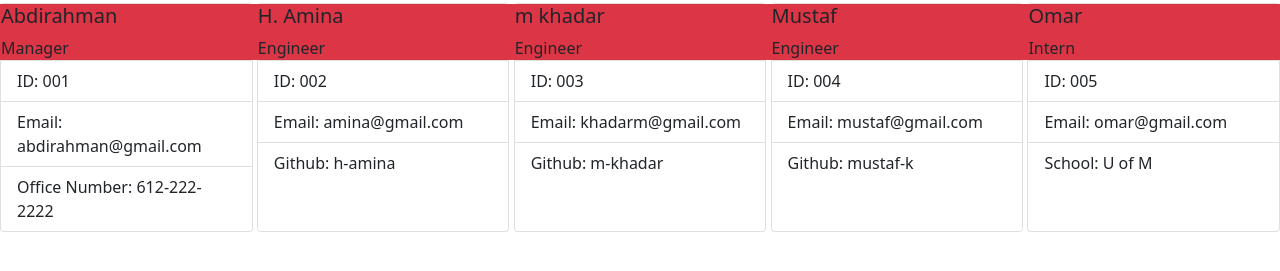
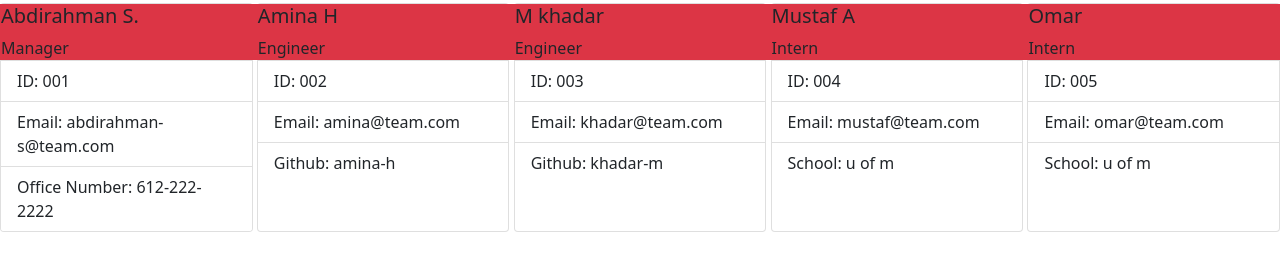
Before and after one commit to Cumar-khalif/Team-Profile-Generator, a website: page dist/index.html in a window 1280 px wide. Shown: the part 53-324 px from the top of the page. Drawn offline with nearby package versions, Linux system fonts and the light colour scheme.

```diff
--- a/dist/index.html
+++ b/dist/index.html
@@ -19,13 +19,13 @@
 <div class="card" style="width: 18rem;">
     <div class="align-items-center">
          <section class="row justify-content-around bg-danger">
-             <h5 class="card-title">Abdirahman</h5>
+             <h5 class="card-title">Abdirahman S.</h5>
              <p class="card-text">Manager</p>
          </section>
     </div>
          <ul class="list-group list-group-flush">
             <li class="list-group-item">ID: 001</li>
-            <li class="list-group-item">Email: abdirahman@gmail.com</li>
+            <li class="list-group-item">Email: abdirahman-s@team.com</li>
             <li class="list-group-item">Office Number: 612-222-2222</li>
         </ul>
  </div>
@@ -33,42 +33,42 @@
 <div class="card" style="width: 18rem;">
     <div class="align-items-center">
          <section class="row justify-content-around bg-danger">
-             <h5 class="card-title">H. Amina</h5>
+             <h5 class="card-title">Amina H</h5>
              <p class="card-text">Engineer</p>
          </section>
     </div>
          <ul class="list-group list-group-flush">
             <li class="list-group-item">ID: 002</li>
-            <li class="list-group-item">Email: amina@gmail.com</li>
-            <li class="list-group-item">Github: h-amina</li>
+            <li class="list-group-item">Email: amina@team.com</li>
+            <li class="list-group-item">Github: amina-h</li>
         </ul>
  </div>
 ,
 <div class="card" style="width: 18rem;">
     <div class="align-items-center">
          <section class="row justify-content-around bg-danger">
-             <h5 class="card-title">m khadar</h5>
+             <h5 class="card-title">M khadar</h5>
              <p class="card-text">Engineer</p>
          </section>
     </div>
          <ul class="list-group list-group-flush">
             <li class="list-group-item">ID: 003</li>
-            <li class="list-group-item">Email: khadarm@gmail.com</li>
-            <li class="list-group-item">Github: m-khadar</li>
+            <li class="list-group-item">Email: khadar@team.com</li>
+            <li class="list-group-item">Github: khadar-m</li>
         </ul>
  </div>
 ,
 <div class="card" style="width: 18rem;">
     <div class="align-items-center">
          <section class="row justify-content-around bg-danger">
-             <h5 class="card-title">Mustaf</h5>
-             <p class="card-text">Engineer</p>
+             <h5 class="card-title">Mustaf A</h5>
+             <p class="card-text">Intern</p>
          </section>
     </div>
          <ul class="list-group list-group-flush">
             <li class="list-group-item">ID: 004</li>
-            <li class="list-group-item">Email: mustaf@gmail.com</li>
-            <li class="list-group-item">Github: mustaf-k</li>
+            <li class="list-group-item">Email: mustaf@team.com</li>
+            <li class="list-group-item">School: u of m</li>
         </ul>
  </div>
 ,
@@ -81,8 +81,8 @@
     </div>
          <ul class="list-group list-group-flush">
             <li class="list-group-item">ID: 005</li>
-            <li class="list-group-item">Email: omar@gmail.com</li>
-            <li class="list-group-item">School: U of M</li>
+            <li class="list-group-item">Email: omar@team.com</li>
+            <li class="list-group-item">School: u of m</li>
         </ul>
  </div>
 
```
Also changed, not shown: README.md.
